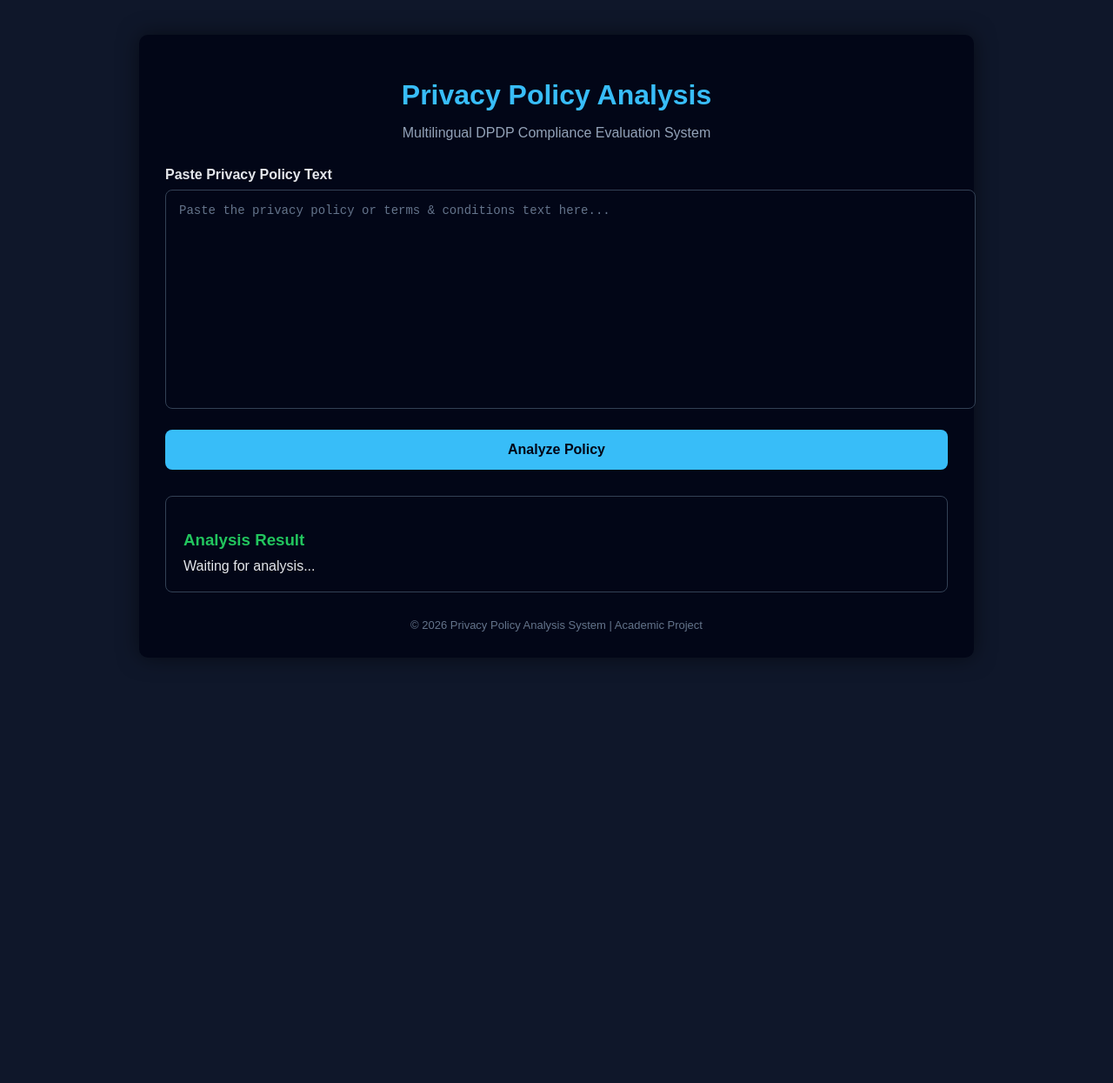
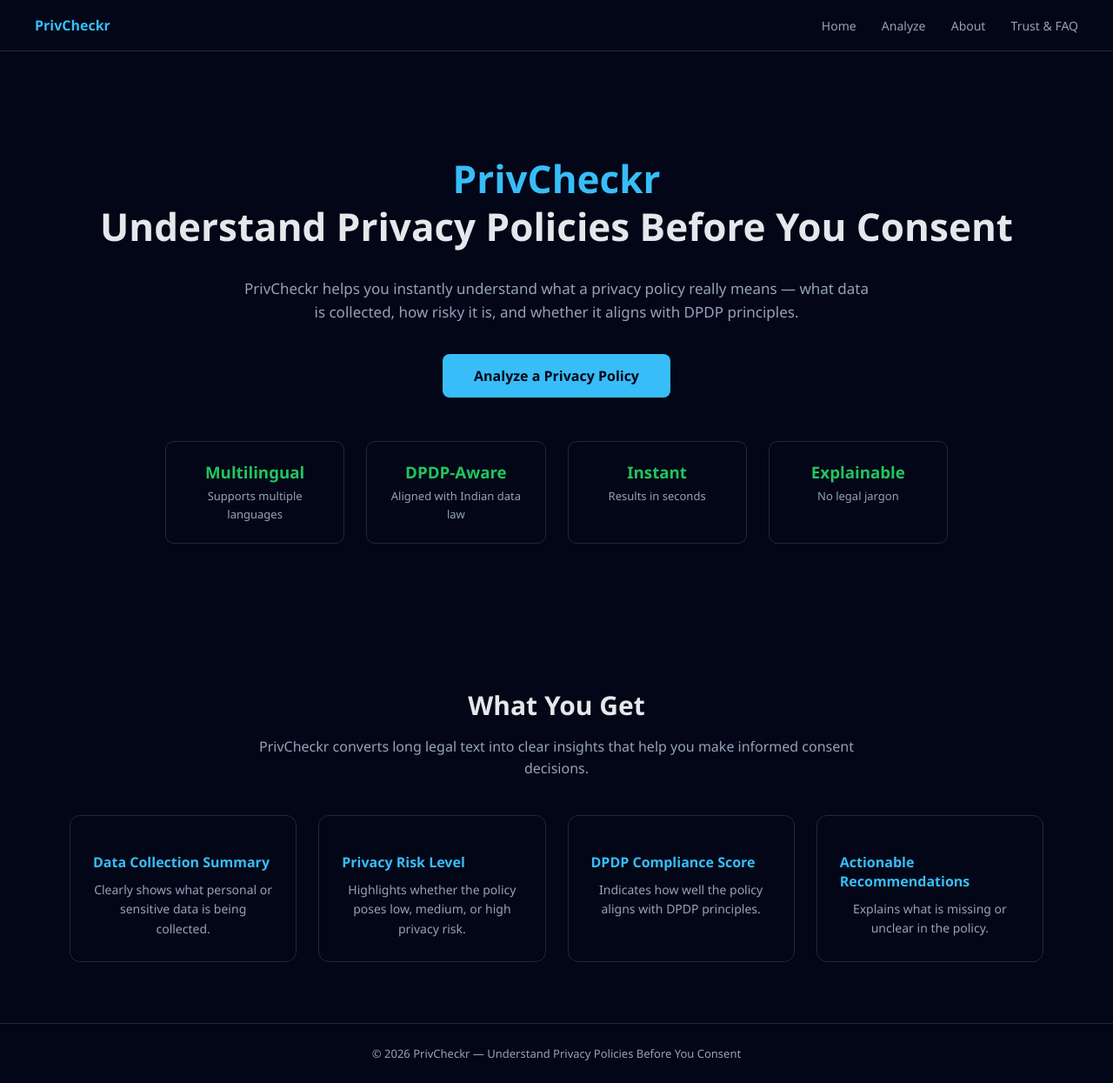
Before and after one commit to ShifanaShirin/PrivCheckr, a plain HTML site: page frontend/index.html in a window 1280 px wide. Shown: the whole page at 87% size. Before the commit the page ends 800 px from the top, so only its background shows below. Drawn offline with Linux system fonts and the light colour scheme.

Commit message:
Aligned analyze page UI with PrivCheckr homepage and add navigation pages

```diff
--- a/frontend/index.html
+++ b/frontend/index.html
@@ -1,174 +1,143 @@
 <!DOCTYPE html>
 <html lang="en">
 <head>
-    <meta charset="UTF-8">
-    <title>Privacy Policy Analysis System</title>
+<meta charset="UTF-8">
+<title>PrivCheckr | Understand Privacy Policies Before You Consent</title>
 
-    <style>
-        body {
-            margin: 0;
-            font-family: Arial, Helvetica, sans-serif;
-            background-color: #0f172a;
-            color: #e5e7eb;
-        }
+<style>
+:root{
+  --bg:#020617; --panel:#020617; --border:#1e293b;
+  --text:#e5e7eb; --muted:#94a3b8;
+  --primary:#38bdf8; --success:#22c55e;
+}
+*{box-sizing:border-box}
+body{
+  margin:0;font-family:"Segoe UI",Arial,sans-serif;
+  background:var(--bg);color:var(--text);
+}
+nav{
+  display:flex;justify-content:space-between;align-items:center;
+  padding:18px 40px;border-bottom:1px solid var(--border);
+}
+nav .logo{font-weight:600;color:var(--primary)}
+nav a{margin-left:25px;color:var(--muted);text-decoration:none;font-size:14px}
+nav a:hover{color:var(--primary)}
 
-        .container {
-            max-width: 900px;
-            margin: 40px auto;
-            padding: 30px;
-            background-color: #020617;
-            border-radius: 10px;
-            box-shadow: 0 0 25px rgba(0,0,0,0.5);
-        }
+.hero{
+  max-width:1200px;margin:auto;padding:90px 40px 70px;text-align:center;
+}
+.hero h1{font-size:44px;line-height:1.25}
+.hero h1 span{color:var(--primary)}
+.hero p{
+  max-width:720px;margin:18px auto 35px;
+  color:var(--muted);font-size:17px;line-height:1.6
+}
+.cta{
+  display:inline-block;padding:14px 36px;
+  background:var(--primary);color:#020617;
+  text-decoration:none;border-radius:8px;font-weight:600
+}
 
-        h1 {
-            text-align: center;
-            color: #38bdf8;
-            margin-bottom: 10px;
-        }
+.stats{
+  display:grid;grid-template-columns:repeat(auto-fit,minmax(180px,1fr));
+  gap:25px;max-width:900px;margin:50px auto 0;
+}
+.stat{
+  background:var(--panel);border:1px solid var(--border);
+  border-radius:10px;padding:22px
+}
+.stat h3{color:var(--success);margin:0 0 5px}
+.stat p{margin:0;font-size:13px;color:var(--muted)}
 
-        p.subtitle {
-            text-align: center;
-            color: #94a3b8;
-            margin-bottom: 30px;
-        }
+section{max-width:1200px;margin:auto;padding:70px 40px}
+section h2{text-align:center;font-size:30px;margin-bottom:15px}
+section p{
+  max-width:700px;margin:0 auto;text-align:center;
+  color:var(--muted);line-height:1.6
+}
 
-        label {
-            font-weight: bold;
-            display: block;
-            margin-bottom: 8px;
-        }
+.grid{
+  display:grid;grid-template-columns:repeat(auto-fit,minmax(260px,1fr));
+  gap:25px;margin-top:40px
+}
+.card{
+  background:var(--panel);border:1px solid var(--border);
+  border-radius:12px;padding:26px;text-align:left
+}
+.card h3{color:var(--primary);margin-bottom:10px;font-size:16px}
+.card p{font-size:14px;color:var(--muted);line-height:1.6}
 
-        textarea {
-            width: 100%;
-            height: 220px;
-            padding: 15px;
-            background-color: #020617;
-            color: #f1f5f9;
-            border: 1px solid #334155;
-            border-radius: 8px;
-            resize: none;
-            font-size: 14px;
-        }
-
-        textarea::placeholder {
-            color: #64748b;
-        }
-
-        button {
-            margin-top: 20px;
-            width: 100%;
-            padding: 14px;
-            background-color: #38bdf8;
-            border: none;
-            border-radius: 8px;
-            color: #020617;
-            font-size: 16px;
-            font-weight: bold;
-            cursor: pointer;
-            transition: 0.3s;
-        }
-
-        button:hover {
-            background-color: #0ea5e9;
-        }
-
-        .result-box {
-            margin-top: 30px;
-            padding: 20px;
-            background-color: #020617;
-            border: 1px solid #334155;
-            border-radius: 8px;
-        }
-
-        .result-box h3 {
-            color: #22c55e;
-            margin-bottom: 10px;
-        }
-
-        pre {
-            white-space: pre-wrap;
-            word-wrap: break-word;
-            color: #e5e7eb;
-            font-size: 14px;
-        }
-
-        footer {
-            text-align: center;
-            margin-top: 30px;
-            color: #64748b;
-            font-size: 13px;
-        }
-    </style>
+footer{
+  border-top:1px solid var(--border);
+  text-align:center;padding:25px;
+  font-size:13px;color:var(--muted)
+}
+</style>
 </head>
 
 <body>
 
-<div class="container">
-    <h1>Privacy Policy Analysis</h1>
-    <p class="subtitle">Multilingual DPDP Compliance Evaluation System</p>
+<nav>
+  <div class="logo">PrivCheckr</div>
+  <div>
+    <a href="index.html">Home</a>
+    <a href="analyze.html">Analyze</a>
+    <a href="about.html">About</a>
+    <a href="faq.html">Trust & FAQ</a>
+  </div>
+</nav>
 
-    <label for="policyText">Paste Privacy Policy Text</label>
-    <textarea id="policyText"
-        placeholder="Paste the privacy policy or terms & conditions text here..."></textarea>
+<div class="hero">
+  <h1>
+    <span>PrivCheckr</span><br>
+    Understand Privacy Policies Before You Consent
+  </h1>
 
-    <button onclick="analyzePolicy()">Analyze Policy</button>
+  <p>
+    PrivCheckr helps you instantly understand what a privacy policy really means —
+    what data is collected, how risky it is, and whether it aligns with DPDP principles.
+  </p>
 
-    <div class="result-box">
-        <h3>Analysis Result</h3>
-        <div id="result">Waiting for analysis...</div>
-    </div>
+  <a href="analyze.html" class="cta">Analyze a Privacy Policy</a>
 
-    <footer>
-        © 2026 Privacy Policy Analysis System | Academic Project
-    </footer>
+  <div class="stats">
+    <div class="stat"><h3>Multilingual</h3><p>Supports multiple languages</p></div>
+    <div class="stat"><h3>DPDP-Aware</h3><p>Aligned with Indian data law</p></div>
+    <div class="stat"><h3>Instant</h3><p>Results in seconds</p></div>
+    <div class="stat"><h3>Explainable</h3><p>No legal jargon</p></div>
+  </div>
 </div>
 
-<script>
-    async function analyzePolicy() {
-        const text = document.getElementById("policyText").value;
+<section>
+  <h2>What You Get</h2>
+  <p>
+    PrivCheckr converts long legal text into clear insights that help you
+    make informed consent decisions.
+  </p>
 
-        if (!text.trim()) {
-            alert("Please enter privacy policy text");
-            return;
-        }
+  <div class="grid">
+    <div class="card">
+      <h3>Data Collection Summary</h3>
+      <p>Clearly shows what personal or sensitive data is being collected.</p>
+    </div>
+    <div class="card">
+      <h3>Privacy Risk Level</h3>
+      <p>Highlights whether the policy poses low, medium, or high privacy risk.</p>
+    </div>
+    <div class="card">
+      <h3>DPDP Compliance Score</h3>
+      <p>Indicates how well the policy aligns with DPDP principles.</p>
+    </div>
+    <div class="card">
+      <h3>Actionable Recommendations</h3>
+      <p>Explains what is missing or unclear in the policy.</p>
+    </div>
+  </div>
+</section>
 
-        document.getElementById("result").innerHTML = "<p>Analyzing...</p>";
-
-        try {
-            const response = await fetch("http://127.0.0.1:8000/analyze", {
-                method: "POST",
-                headers: { "Content-Type": "application/json" },
-                body: JSON.stringify({ policy_text: text })
-            });
-
-            const data = await response.json();
-
-            if (data.error) {
-                document.getElementById("result").innerHTML =
-                    `<p style="color:red;">${data.error}</p>`;
-                return;
-            }
-
-            document.getElementById("result").innerHTML = `
-                <p><b>Detected Language:</b> ${data.detected_language}</p>
-                <p><b>Data Types Detected:</b> ${data.data_types.join(", ") || "None"}</p>
-                <p><b>DPDP Score:</b> ${data.dpdp_score}</p>
-                <p><b>Risk Level:</b> ${data.risk_level}</p>
-
-                <h4>Recommendations</h4>
-                <ul>
-                    ${data.recommendations.map(r => `<li>${r}</li>`).join("")}
-                </ul>
-            `;
-
-        } catch (error) {
-            document.getElementById("result").innerHTML =
-                "<p style='color:red;'>Backend not connected.</p>";
-        }
-    }
-</script>
-
+<footer>
+© 2026 PrivCheckr — Understand Privacy Policies Before You Consent
+</footer>
 
 </body>
 </html>
```
Also changed, not shown: frontend/about.html (added, +42 -0 lines), frontend/analyze.html (added, +243 -0 lines), frontend/faq.html (added, +52 -0 lines).
